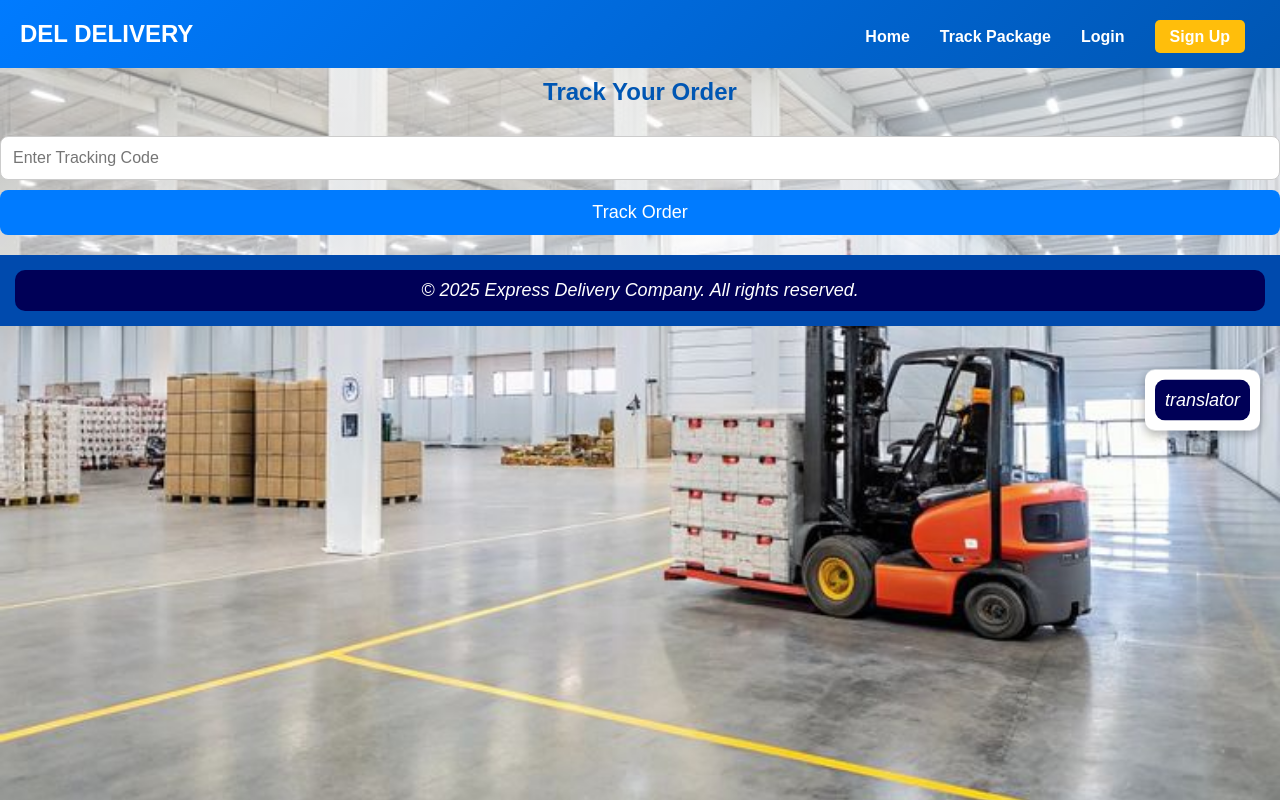
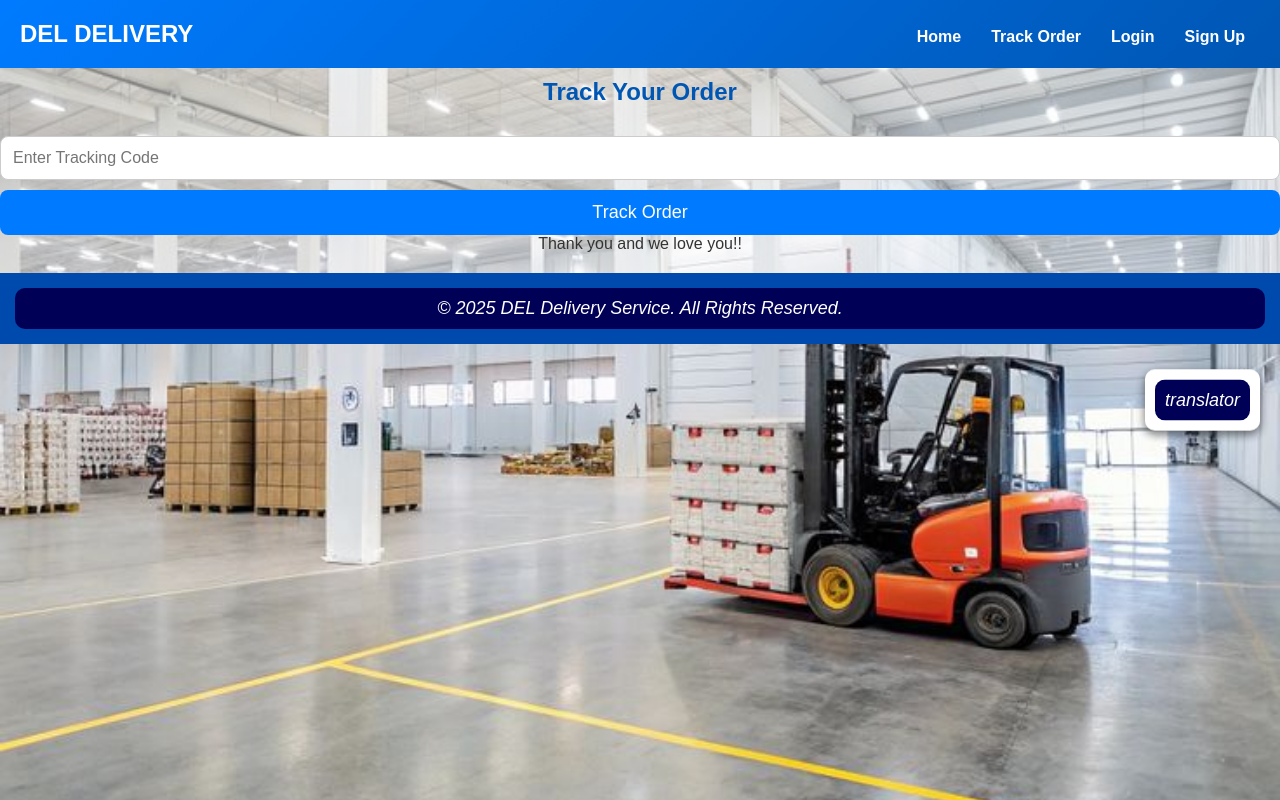
Before and after one commit to Nathanaelweb/DHL-DELIVERY, a plain HTML site: page track.html in a window 1280 px wide. Drawn offline with nearby package versions, Linux system fonts and the light colour scheme; files that its build step writes are made by us from their sources; files whose address does not match are found by name.

Commit message:
Update track.html

```diff
--- a/track.html
+++ b/track.html
@@ -3,19 +3,23 @@
 <head>
     <meta charset="UTF-8">
     <meta name="viewport" content="width=device-width, initial-scale=1.0">
-  <title>Track Your Package - Express Delivery Company</title>
-  <link rel="stylesheet" href="style.css">
-  <script defer src="track.js"></script>
+    <title>Track Order | DEL DELIVERY</title>
+    <link rel="stylesheet" href="css/style.css">
+    <script defer src="js/tracking.js"></script>
+
 </head>
 <body>
+    <!-- Navigation Bar -->
     <header>
         <div class="logo">DEL DELIVERY</div>
         <nav>
             <ul>
                 <li><a href="index.html">Home</a></li>
-        <li><a href="track.html">Track Package</a></li>
+
+                <li><a href="track.html">Track Order</a></li>
                 <li><a href="login.html">Login</a></li>
-        <li><a href="register.html" class="signup-btn">Sign Up</a></li>
+               <li><a href="register.html">Sign Up</a></li>
+
             </ul>
         </nav>
     </header>
@@ -27,7 +31,17 @@
      <button id="track-btn">Track Order</button>
 
      <div id="tracking-result"></div>
+     <p1>Thank you and we love you!!</p1>
  </section>
+   <div id="google_translate_element" class="tor">
+
+     <p>translator</p>
+  </div>
+
+    <!-- Footer -->
+    <footer>
+        <p>&copy; 2025 DEL Delivery Service. All Rights Reserved.</p>
+    </footer>
     <div id="google_translate_element" class="tor">
 
         <p>translator</p>
@@ -41,12 +55,5 @@
 
      <script type="text/javascript" src="//translate.google.com/translate_a/element.js?cb=googleTranslateElementInit"></script>
 
-  <footer>
-     <!-- Leaflet.js CSS -->
-     <link rel="stylesheet" href="https://unpkg.com/leaflet/dist/leaflet.css" />
-
-
-    <p>&copy; 2025 Express Delivery Company. All rights reserved.</p>
-  </footer>
 </body>
 </html>
```
Lines whose indentation alone changed are shown as unchanged.
